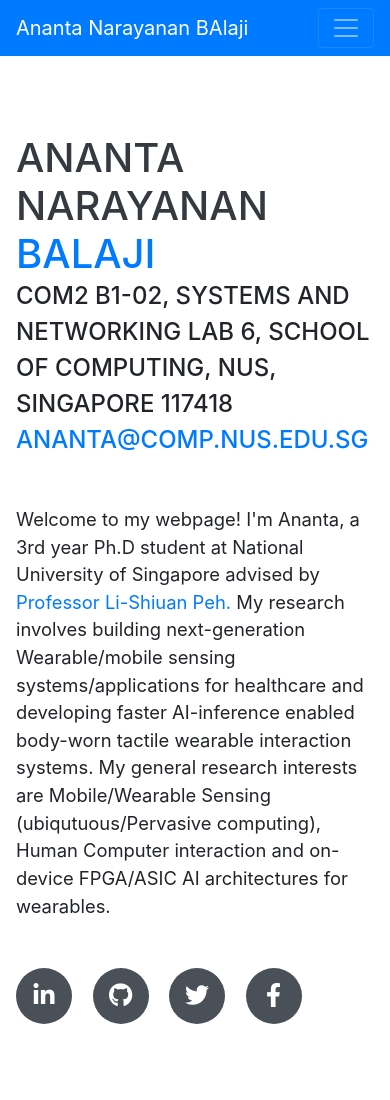
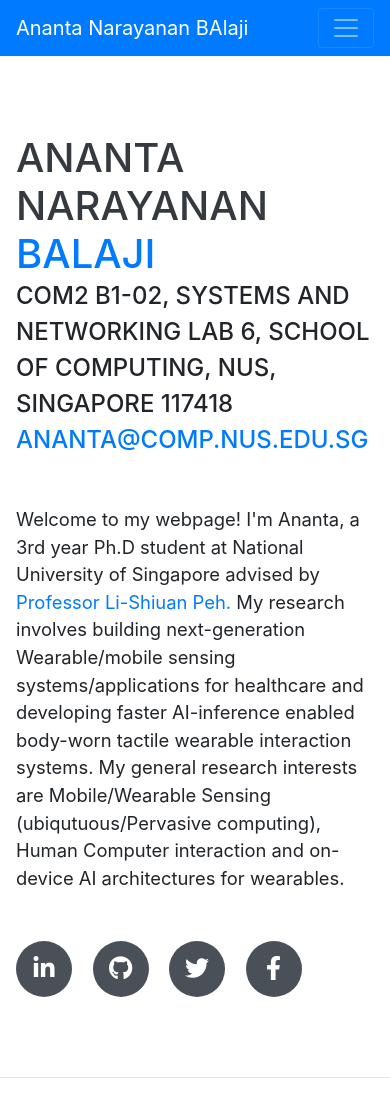
Before and after one commit to AnantaBalaji/anantabalaji.github.io, a website with bundled scripts: page index.html in a window 390 px wide. Shown: the top 1100 px of the page. Built offline with nearby package versions, Linux system fonts and the light colour scheme; files whose address does not match are found by name; a web font is replaced by a local one.

Commit message:
Update index.html

```diff
--- a/index.html
+++ b/index.html
@@ -69,7 +69,7 @@
         <div class="subheading mb-5">COM2 B1-02, Systems and Networking Lab 6, School of Computing, NUS, Singapore 117418
           <p><a href="mailto:ananta@comp.nus.edu.sg">ananta@comp.nus.edu.sg</a></p>
         </div>
-        <p class="lead mb-5">Welcome to my webpage! I'm Ananta, a 3rd year Ph.D student at National University of Singapore advised by <a href="https://www.comp.nus.edu.sg/~peh/">Professor Li-Shiuan Peh.</a> My research involves building next-generation Wearable/mobile sensing systems/applications for healthcare and developing faster AI-inference enabled body-worn tactile wearable interaction systems. My general research interests are Mobile/Wearable Sensing (ubiqutuous/Pervasive computing), Human Computer interaction and on-device FPGA/ASIC AI architectures for wearables.</p>
+        <p class="lead mb-5">Welcome to my webpage! I'm Ananta, a 3rd year Ph.D student at National University of Singapore advised by <a href="https://www.comp.nus.edu.sg/~peh/">Professor Li-Shiuan Peh.</a> My research involves building next-generation Wearable/mobile sensing systems/applications for healthcare and developing faster AI-inference enabled body-worn tactile wearable interaction systems. My general research interests are Mobile/Wearable Sensing (ubiqutuous/Pervasive computing), Human Computer interaction and on-device AI architectures for wearables.</p>
         <div class="social-icons">
           <a href="#">
             <i class="fab fa-linkedin-in"></i>
```
